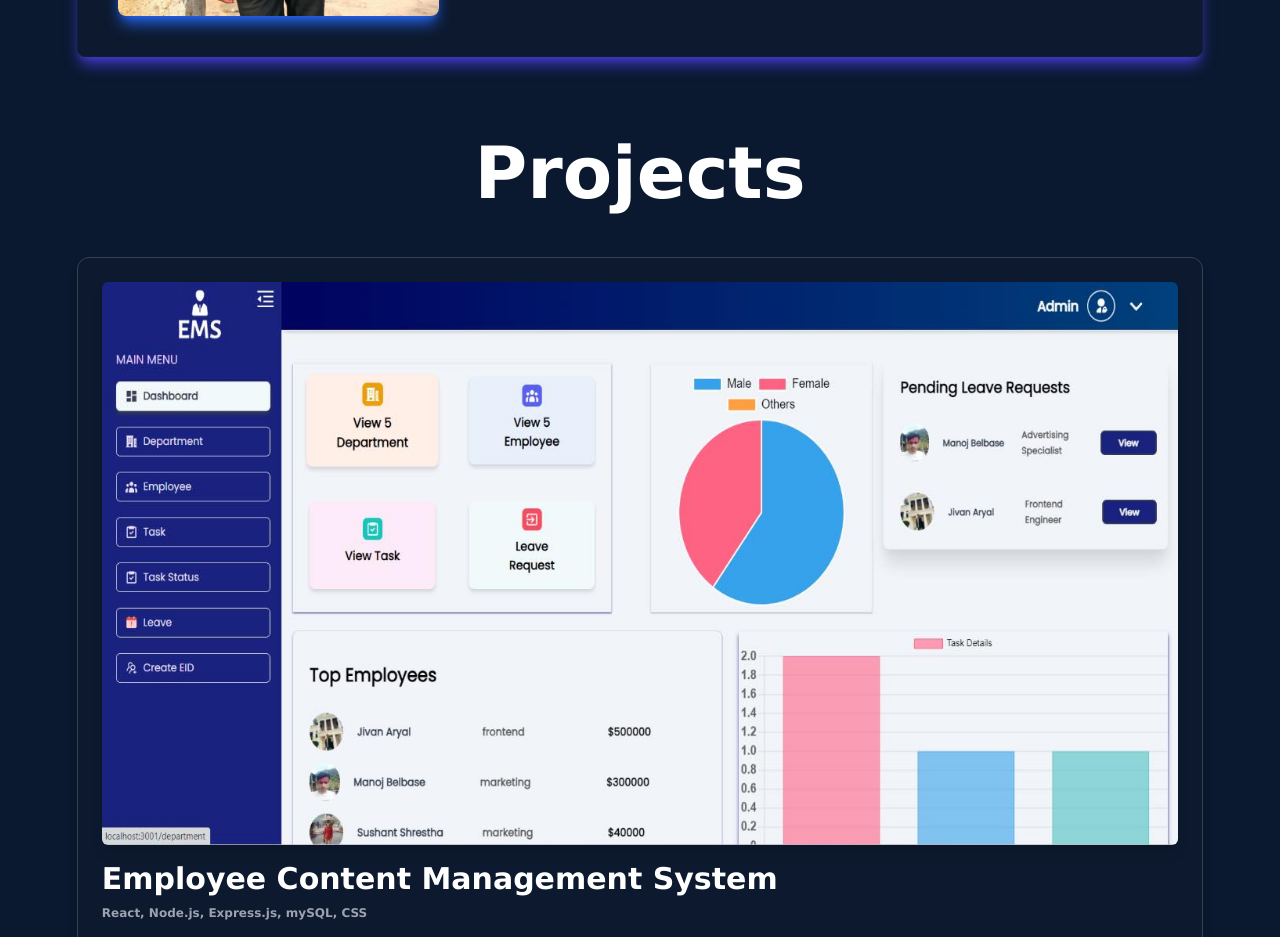
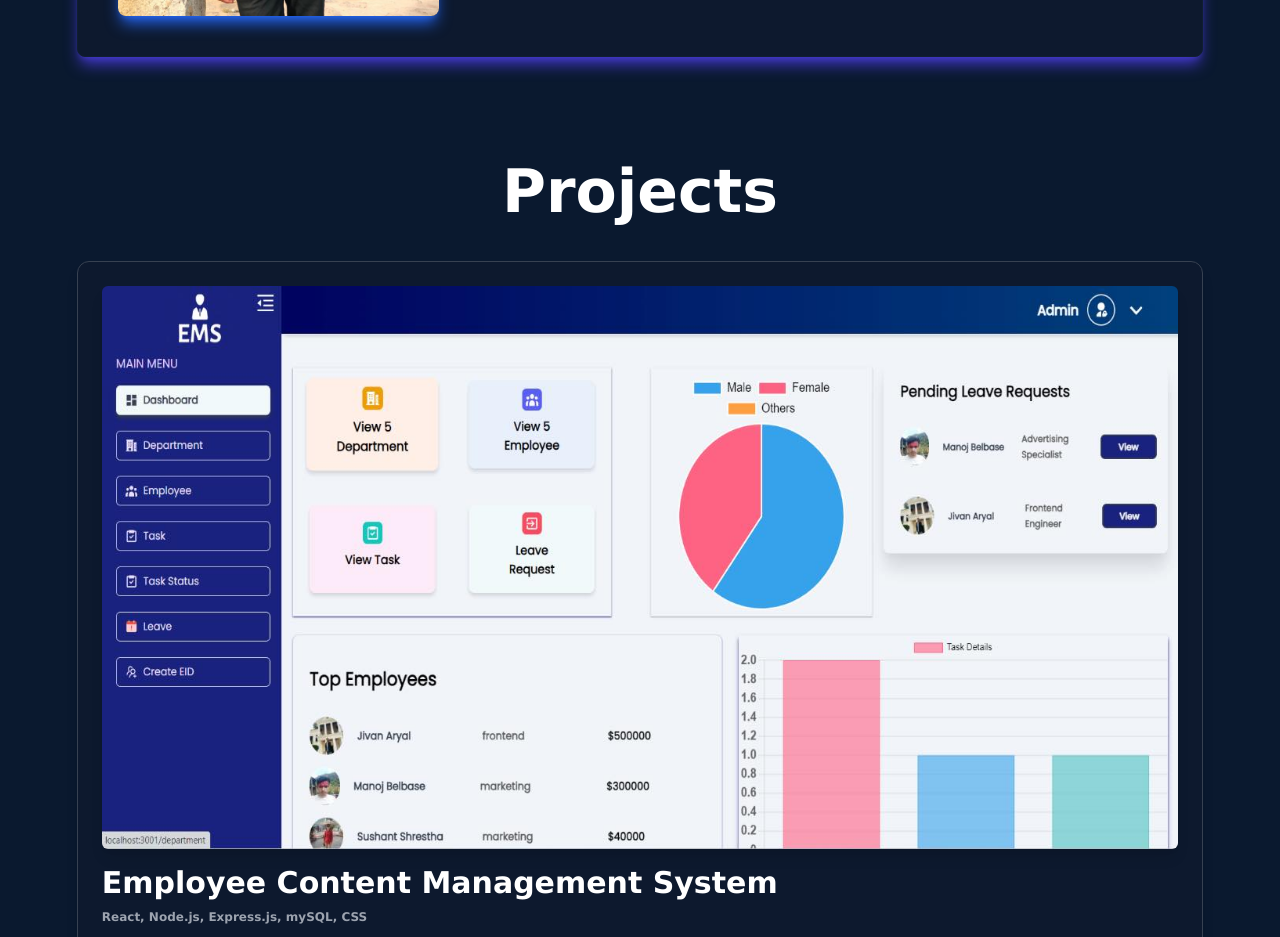
Before and after one commit to jivanaryal/profile, a React (Vite) app: page / in a window 1280 px wide. Shown: the part 1360-2297 px from the top of the page. Built offline with nearby package versions, Linux system fonts and the light colour scheme.

Commit message:
some minor changes on h1 tag

```diff
--- a/src/components/Pages/Projects.jsx
+++ b/src/components/Pages/Projects.jsx
@@ -131,15 +131,22 @@ const Projects = () => {
   const toggleShowMore = (index) => {
     setShowMore((prev) => ({ ...prev, [index]: !prev[index] }));
   };
+  const itemVariants = {
+    hidden: { opacity: 0, y: 20 },
+    visible: { opacity: 1, y: 0, transition: { duration: 0.4 } },
+  };
 
   return (
     <div
       className="min-h-screen pt-20 bg-gradient-to-r animate-gradient-move text-white"
       id="projects"
     >
-      <h1 className="lg:text-7xl text-4xl font-bold text-center mb-12 text-white">
+      <motion.h1
+        className="text-center pt-6 text-4xl md:text-6xl font-extrabold pb-10 ext-transparent animate-gradient"
+        variants={itemVariants}
+      >
         Projects
-      </h1>
+      </motion.h1>
       <div className="flex flex-col md:gap-16 gap-8  ">
         {ProjectData.map((val, i) => (
           <motion.div
--- a/src/index.css
+++ b/src/index.css
@@ -39,7 +39,7 @@ body {
   }
 }
 
-/* @keyframes gradient-move {
+@keyframes gradient-move {
   0% {
     background-position: 0% 50%;
   }
@@ -49,14 +49,14 @@ body {
   100% {
     background-position: 0% 50%;
   }
-} */
+}
 
-/* .animate-gradient-move {
-    animation: gradient-move 8s ease infinite;
-    background-size: 200% 200%;
-    } */
+.animate-gradient-move {
+  animation: gradient-move 8s ease infinite;
+  background-size: 200% 200%;
+}
 
-/* @keyframes gradient-shift {
+@keyframes gradient-shift {
   0% {
     background-position: 0% 50%;
   }
@@ -70,4 +70,4 @@ body {
 .animated-gradient-text {
   background-size: 200% 200%;
   animation: gradient-shift 5s ease infinite;
-} */
+}
```
